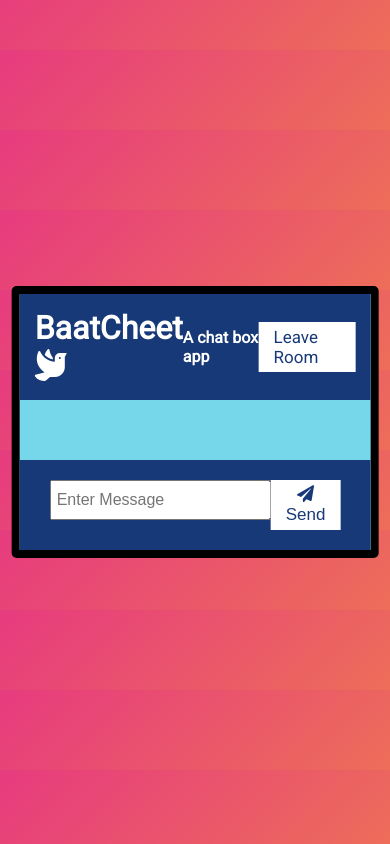
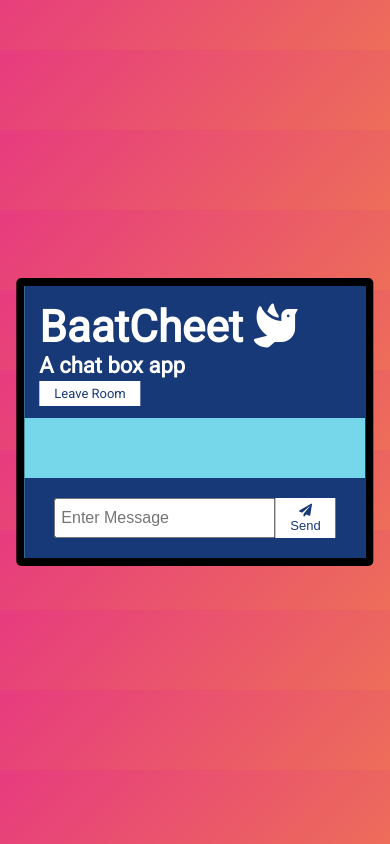
Before and after one commit to Venika/BaatCheet, a website: page public/baatcheet.html in a window 390 px wide. Drawn offline with nearby package versions, Linux system fonts and the light colour scheme; no server answers.

Commit message:
Css update

```diff
--- a/public/css/style.css
+++ b/public/css/style.css
@@ -188,6 +188,8 @@ a {
 	flex: 1;
 }
 
+
+
 /* Join Page */
 .join-container {
 	max-width: 500px;
@@ -250,7 +252,11 @@ a {
 	width: 100%;
 }
 
-@media (max-width: 700px) {
+@media (max-width: 600px) {
+	body {
+		font-size: 22px;
+	}
+
 	.chat-main {
 		display: block;
 	}
@@ -258,4 +264,20 @@ a {
 	.chat-sidebar {
 		display: none;
 	}
+
+	.chat-header {
+		width: 100%;
+		display: inline-block;
+		align-items: center;
+	}
+
+	.chat-messages{
+		max-height: 300px;
+	}
+
+
+.btn {
+	font-size: 13px;
+
 }
+}
```
